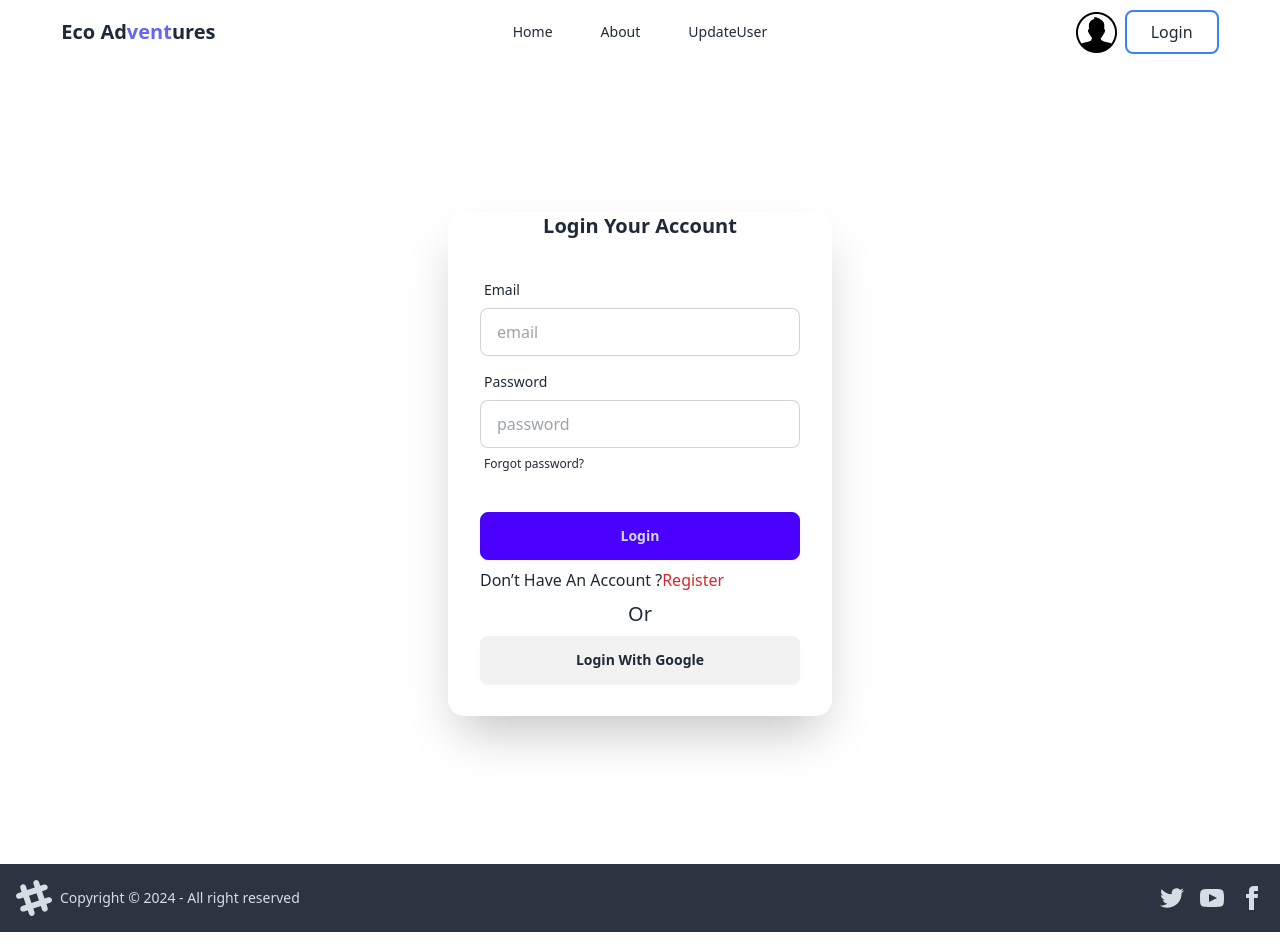
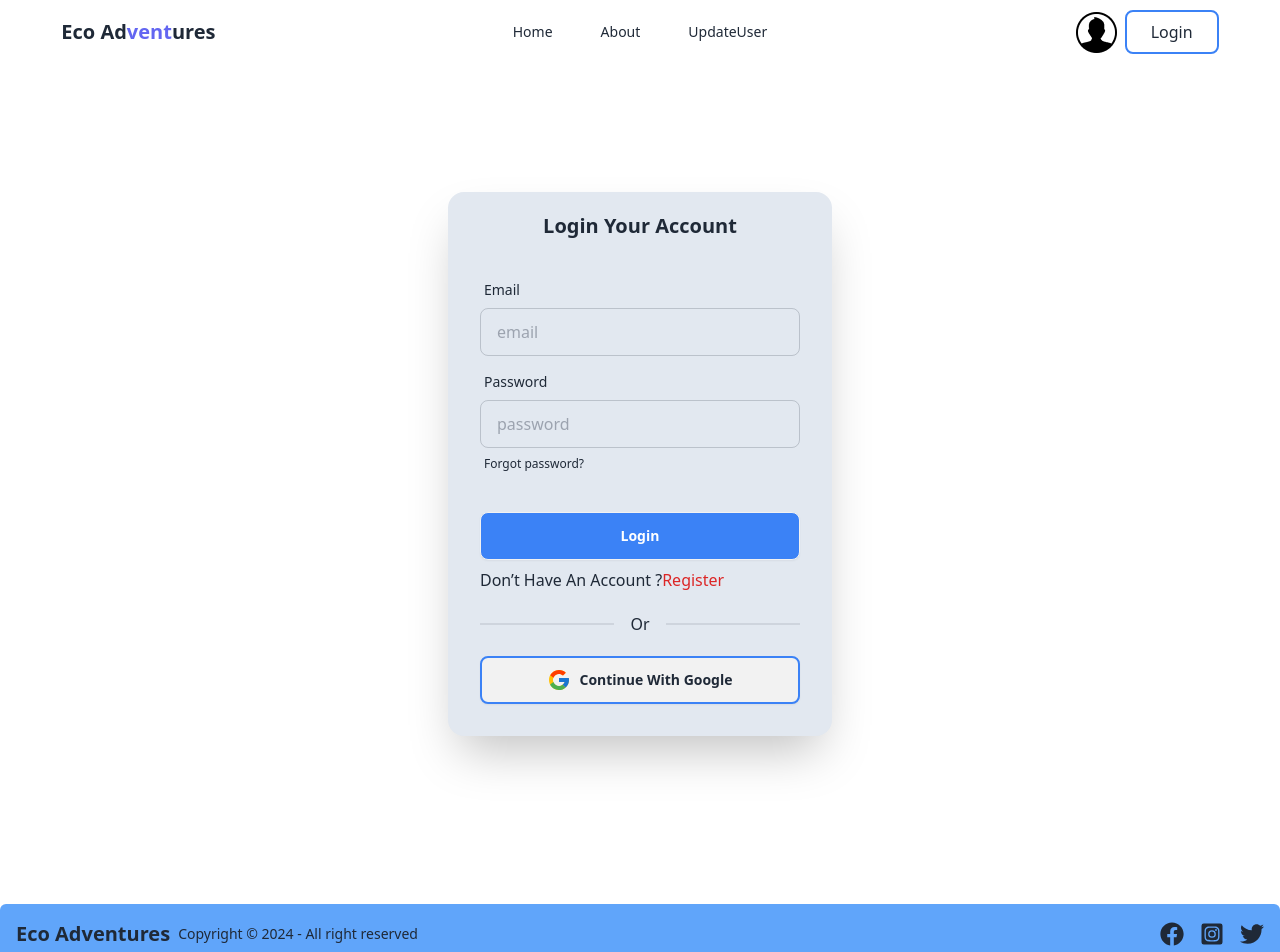
Before and after one commit to MujahidulIslam4541/Eco-Adventures-project, a React (Vite) app: page /auth/login in a window 1280 px wide. Shown: the top 952 px of the page. Built offline with nearby package versions, Linux system fonts and the light colour scheme; no server answers.

Commit message:
Login ,register and banner section style changes

```diff
--- a/src/Components/AdventuresCard.jsx
+++ b/src/Components/AdventuresCard.jsx
@@ -27,7 +27,7 @@ export default function AdventuresCard({ data }) {
                     <p> Adventures Label: {adventureLevel}</p>
                     <p className="font-semibold text-base-800">{location}</p>
                     <div className="card-actions my-2">
-                        <Link to={`/about/${id}`} className="px-4 py-3 text-white rounded-full transition ease-in-out delay-150 bg-blue-500 hover:-translate-y-1 hover:scale-105 hover:bg-indigo-500 duration-300 ">Explore Now</Link>
+                        <Link to={`/about/${id}`} className="btn bg-blue-500 text-white hover:bg-blue-400  ">Explore Now</Link>
                     </div>
                 </div>
             </div>
--- a/src/Components/Footer.jsx
+++ b/src/Components/Footer.jsx
@@ -1,57 +1,18 @@
-
+import { FaFacebook, FaInstagramSquare, FaTwitter } from "react-icons/fa";
+import { Link } from "react-router-dom";
 
 export default function Footer() {
     return (
         <div>
-            <footer className="footer bg-neutral text-neutral-content items-center p-4">
-                <aside className="grid-flow-col items-center">
-                    <svg
-                        width="36"
-                        height="36"
-                        viewBox="0 0 24 24"
-                        xmlns="http://www.w3.org/2000/svg"
-                        fillRule="evenodd"
-                        clipRule="evenodd"
-                        className="fill-current">
-                        <path
-                            d="M22.672 15.226l-2.432.811.841 2.515c.33 1.019-.209 2.127-1.23 2.456-1.15.325-2.148-.321-2.463-1.226l-.84-2.518-5.013 1.677.84 2.517c.391 1.203-.434 2.542-1.831 2.542-.88 0-1.601-.564-1.86-1.314l-.842-2.516-2.431.809c-1.135.328-2.145-.317-2.463-1.229-.329-1.018.211-2.127 1.231-2.456l2.432-.809-1.621-4.823-2.432.808c-1.355.384-2.558-.59-2.558-1.839 0-.817.509-1.582 1.327-1.846l2.433-.809-.842-2.515c-.33-1.02.211-2.129 1.232-2.458 1.02-.329 2.13.209 2.461 1.229l.842 2.515 5.011-1.677-.839-2.517c-.403-1.238.484-2.553 1.843-2.553.819 0 1.585.509 1.85 1.326l.841 2.517 2.431-.81c1.02-.33 2.131.211 2.461 1.229.332 1.018-.21 2.126-1.23 2.456l-2.433.809 1.622 4.823 2.433-.809c1.242-.401 2.557.484 2.557 1.838 0 .819-.51 1.583-1.328 1.847m-8.992-6.428l-5.01 1.675 1.619 4.828 5.011-1.674-1.62-4.829z"></path>
-                    </svg>
+            <footer className="footer bg-blue-400 rounded-md items-center p-4 mt-10">
+                <aside className="flex justify-center items-center">
+                    <h2 className="text-xl font-semibold">Eco Adventures</h2>
                     <p>Copyright © {new Date().getFullYear()} - All right reserved</p>
                 </aside>
-                <nav className="grid-flow-col gap-4 md:place-self-center md:justify-self-end">
-                    <a>
-                        <svg
-                            xmlns="http://www.w3.org/2000/svg"
-                            width="24"
-                            height="24"
-                            viewBox="0 0 24 24"
-                            className="fill-current">
-                            <path
-                                d="M24 4.557c-.883.392-1.832.656-2.828.775 1.017-.609 1.798-1.574 2.165-2.724-.951.564-2.005.974-3.127 1.195-.897-.957-2.178-1.555-3.594-1.555-3.179 0-5.515 2.966-4.797 6.045-4.091-.205-7.719-2.165-10.148-5.144-1.29 2.213-.669 5.108 1.523 6.574-.806-.026-1.566-.247-2.229-.616-.054 2.281 1.581 4.415 3.949 4.89-.693.188-1.452.232-2.224.084.626 1.956 2.444 3.379 4.6 3.419-2.07 1.623-4.678 2.348-7.29 2.04 2.179 1.397 4.768 2.212 7.548 2.212 9.142 0 14.307-7.721 13.995-14.646.962-.695 1.797-1.562 2.457-2.549z"></path>
-                        </svg>
-                    </a>
-                    <a>
-                        <svg
-                            xmlns="http://www.w3.org/2000/svg"
-                            width="24"
-                            height="24"
-                            viewBox="0 0 24 24"
-                            className="fill-current">
-                            <path
-                                d="M19.615 3.184c-3.604-.246-11.631-.245-15.23 0-3.897.266-4.356 2.62-4.385 8.816.029 6.185.484 8.549 4.385 8.816 3.6.245 11.626.246 15.23 0 3.897-.266 4.356-2.62 4.385-8.816-.029-6.185-.484-8.549-4.385-8.816zm-10.615 12.816v-8l8 3.993-8 4.007z"></path>
-                        </svg>
-                    </a>
-                    <a>
-                        <svg
-                            xmlns="http://www.w3.org/2000/svg"
-                            width="24"
-                            height="24"
-                            viewBox="0 0 24 24"
-                            className="fill-current">
-                            <path
-                                d="M9 8h-3v4h3v12h5v-12h3.642l.358-4h-4v-1.667c0-.955.192-1.333 1.115-1.333h2.885v-5h-3.808c-3.596 0-5.192 1.583-5.192 4.615v3.385z"></path>
-                        </svg>
-                    </a>
+                <nav className="grid-flow-col gap-4 md:place-self-center md:justify-self-end text-2xl">
+                <Link><FaFacebook></FaFacebook></Link>
+                <Link><FaInstagramSquare /></Link>
+                <Link><FaTwitter></FaTwitter></Link>
                 </nav>
             </footer>
         </div>
--- a/src/Pages/LoginPage.jsx
+++ b/src/Pages/LoginPage.jsx
@@ -2,6 +2,7 @@ import { useContext } from "react";
 import { Link, useLocation, useNavigate } from "react-router-dom";
 import { authContext } from "../Provider/AuthProvider";
 import toast from "react-hot-toast";
+import { FcGoogle } from "react-icons/fc";
 import { getAuth, GoogleAuthProvider, signInWithPopup } from "firebase/auth";
 
 
@@ -38,8 +39,10 @@ export default function LoginPage() {
     const handleGoogleSignIn = () => {
         signInWithPopup(auth, provider)
             .then(result => {
-                navigate('/')
-                toast.success('Successfully Login With Google!',result);
+                const user = result.user;
+                setUser(user)
+                navigate(location?.state ? location.state : "/")
+                toast.success('Successfully Login With Google!');
 
             })
     }
@@ -47,18 +50,19 @@ export default function LoginPage() {
 
     return (
         <div className="flex justify-center items-center min-h-screen">
-            <div className="card bg-base-100 w-full max-w-sm shrink-0 shadow-2xl">
-                <h2 className="text-xl font-semibold text-center">Login Your Account</h2>
+            <div className="card bg-slate-200 w-full max-w-sm shrink-0 shadow-2xl">
+                <h2 className="text-xl font-semibold text-center mt-5">Login Your Account</h2>
                 <form onSubmit={handleSubmit} className="card-body">
                     <div className="form-control">
                         <label className="label">
                             <span className="label-text">Email</span>
                         </label>
                         <input
+
                             name="email"
                             type="email"
                             placeholder="email"
-                            className="input input-bordered" required />
+                            className="input input-bordered bg-transparent" required />
                     </div>
                     <div className="form-control">
                         <label className="label">
@@ -68,18 +72,18 @@ export default function LoginPage() {
                             name="password"
                             type="password"
                             placeholder="password"
-                            className="input input-bordered" required />
+                            className="input input-bordered bg-transparent" required />
                         <label className="label">
                             <a href="#" className="label-text-alt link link-hover">Forgot password?</a>
                         </label>
                     </div>
                     <div className="form-control mt-6">
-                        <button className="btn btn-primary">Login</button>
+                        <button className="btn bg-blue-500 text-white hover:border-2 hover:border-blue-500 hover:text-black hover:bg-white font-bold">Login</button>
                     </div>
                     <p>Don’t Have An Account ?<Link className="text-red-600" to="/auth/register">Register</Link></p>
 
-                    <h2 className="text-center text-xl">Or</h2>
-                    <button onClick={handleGoogleSignIn} className="btn">Login With Google</button>
+                    <div className="divider">Or</div>
+                    <button onClick={handleGoogleSignIn} className="btn border-2 border-blue-500 "> <span className="text-2xl"><FcGoogle /> </span>Continue With Google</button>
                 </form>
 
             </div>
--- a/src/Pages/Register.jsx
+++ b/src/Pages/Register.jsx
@@ -2,7 +2,9 @@ import { useContext } from "react";
 import { Link, useNavigate } from "react-router-dom";
 import { authContext } from "../Provider/AuthProvider";
 import toast from "react-hot-toast";
+import { FcGoogle } from "react-icons/fc";
 import { getAuth, GoogleAuthProvider, signInWithPopup } from "firebase/auth";
+
 
 
 export default function Register() {
@@ -50,8 +52,10 @@ export default function Register() {
     const handleGoogleSignIn = () => {
         signInWithPopup(auth, provider)
             .then(result => {
+                const user = result.user;
+                setUser(user)
                 navigate('/')
-                toast.success('Successfully Register With Google!', result);
+                toast.success('Successfully Register With Google!');
 
             })
     }
@@ -61,8 +65,8 @@ export default function Register() {
 
     return (
         <div className="flex justify-center items-center min-h-screen">
-            <div className="card bg-base-100 w-full max-w-sm shrink-0 shadow-2xl">
-                <h2 className="text-xl font-semibold text-center">Register Your Account</h2>
+            <div className="card bg-slate-200 w-full max-w-sm shrink-0 shadow-2xl">
+                <h2 className="text-xl font-semibold  mt-5 text-center">Register Your Account</h2>
                 <form onSubmit={handleSubmit} className="card-body">
                     <div className="form-control">
                         <label className="label">
@@ -72,7 +76,7 @@ export default function Register() {
                             name="name"
                             type="text"
                             placeholder="Name"
-                            className="input input-bordered" required />
+                            className="input input-bordered bg-transparent" required />
                     </div>
                     <div className="form-control">
                         <label className="label">
@@ -82,7 +86,7 @@ export default function Register() {
                             name="photo"
                             type="text"
                             placeholder="Photo URL"
-                            className="input input-bordered" required />
+                            className="input input-bordered bg-transparent" required />
                     </div>
                     <div className="form-control">
                         <label className="label">
@@ -92,7 +96,7 @@ export default function Register() {
                             name="email"
                             type="email"
                             placeholder="email"
-                            className="input input-bordered" required />
+                            className="input input-bordered bg-transparent" required />
                     </div>
 
 
@@ -104,18 +108,18 @@ export default function Register() {
                             name="password"
                             type="password"
                             placeholder="password"
-                            className="input input-bordered" required />
+                            className="input input-bordered bg-transparent" required />
                         <label className="label">
                             <a href="#" className="label-text-alt link link-hover">Forgot password?</a>
                         </label>
                     </div>
                     <div className="form-control mt-6">
-                        <button className="btn btn-primary">Register</button>
+                        <button className="btn bg-blue-500 text-white hover:bg-blue-400">Register</button>
                     </div>
                     <p>Already Have An Account? <Link className="text-red-600" to={`/auth/login`}>Login</Link></p>
 
-                    <h2 className="text-center text-xl">Or</h2>
-                    <button onClick={handleGoogleSignIn} className="btn">Register With Google</button>
+                    <div className="divider">Or</div>
+                    <button onClick={handleGoogleSignIn} className="btn border-2 border-blue-500"> <span className="text-2xl"><FcGoogle></FcGoogle></span>Register With Google</button>
                 </form>
             </div>
         </div>
```
Also changed, not shown: src/Components/AdventuresDetailPage.jsx (+35 -22 lines), src/Components/AdventuresDetails.jsx (+8 -4 lines), src/Components/Banner.jsx (+14 -8 lines), src/Components/Navbar.jsx (+6 -6 lines).
